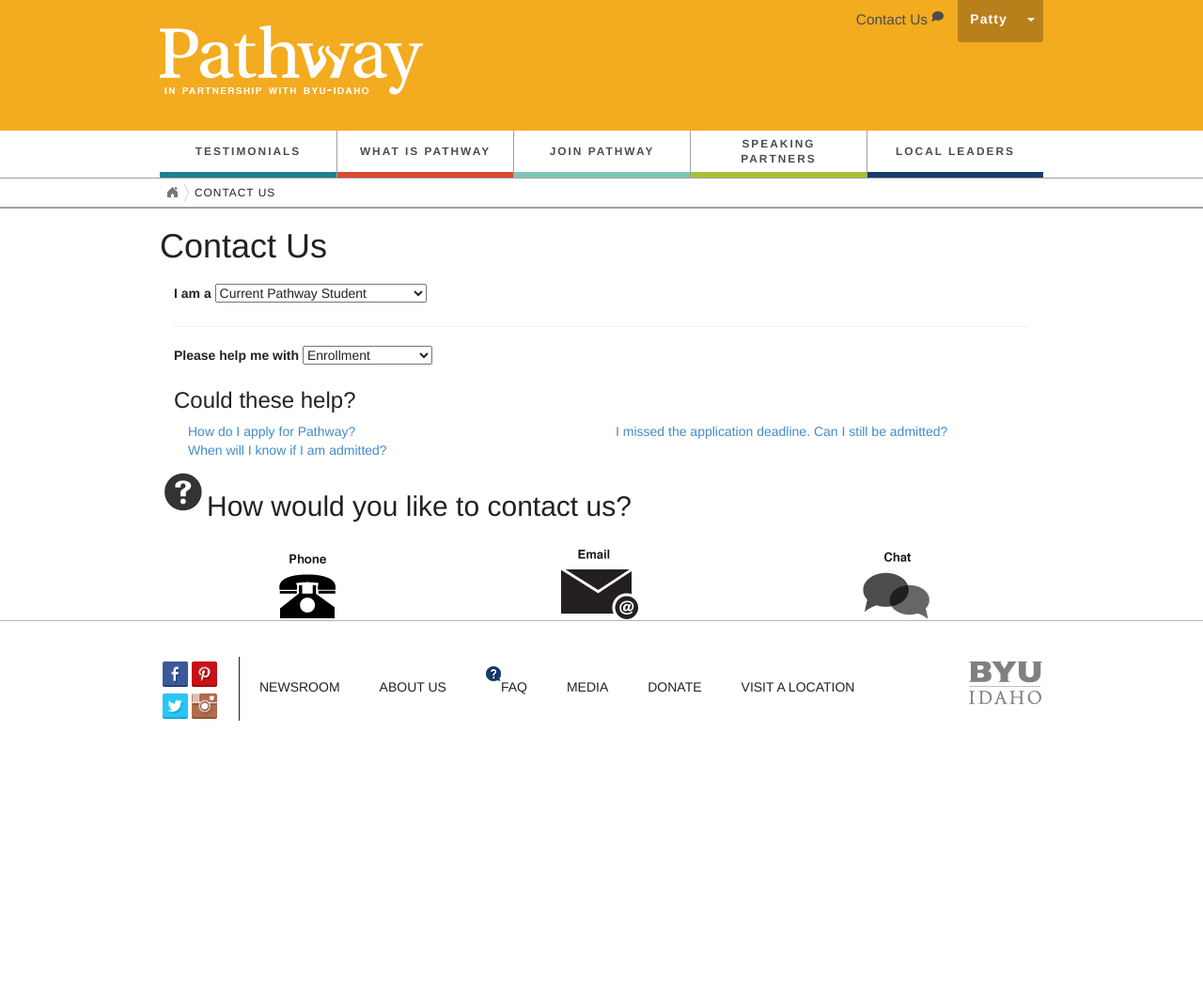
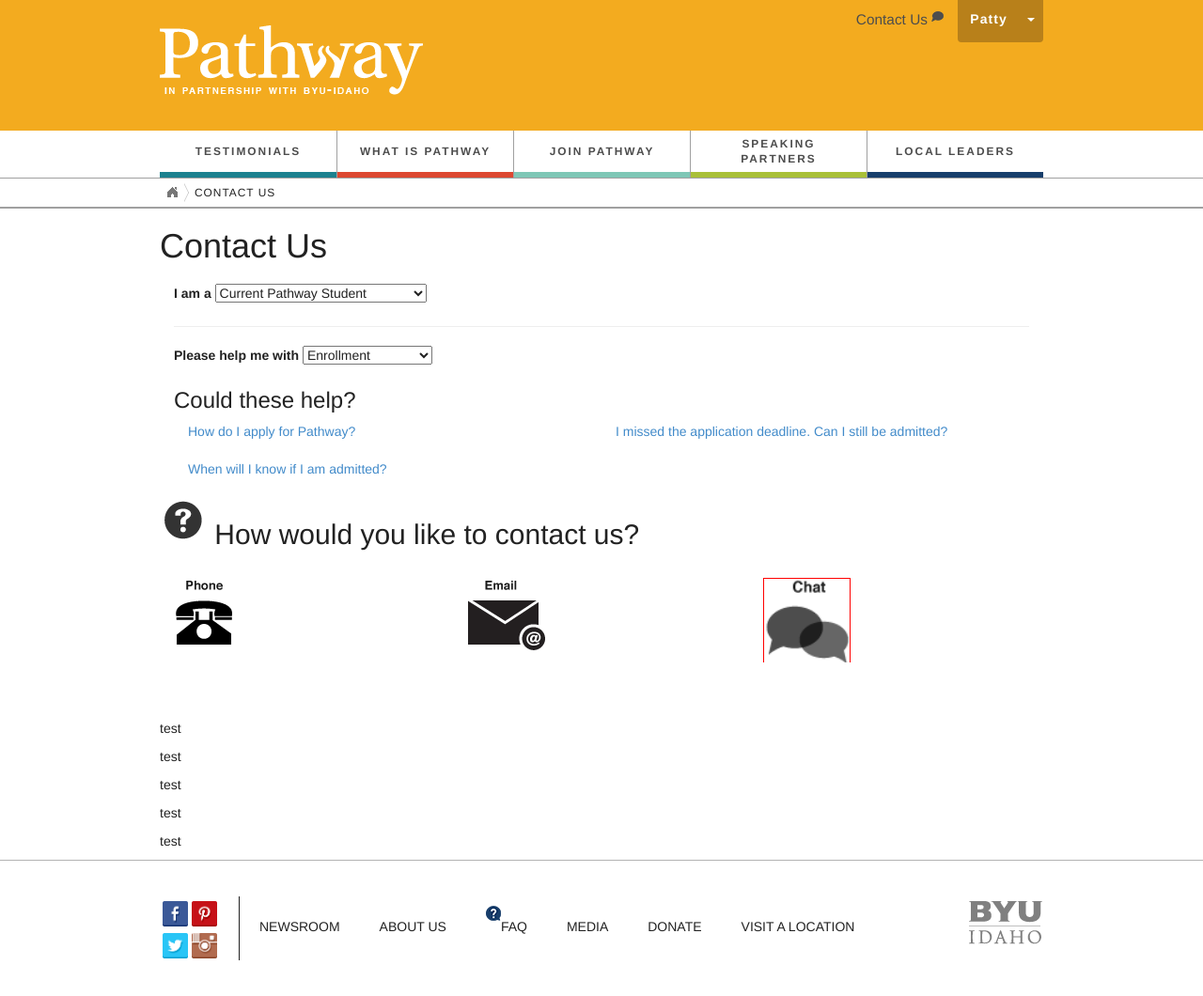
Before and after one commit to gordoman/pathway.lds.org-jekyll, a Jekyll site: the page built from jekyll-source/pages/contact-us/contact-us.html, in a window 1280 px wide. Shown: the whole page at 94% size. Built offline with Jekyll 4.4.1, drawn with Linux system fonts in a browser that asks for light colours; nearby versions of some CDN libraries; before the commit the page ends 900 px from its top, so only the background shows below that.

Commit message:
Still trying to handle the pictures

```diff
--- a/jekyll-source/pages/contact-us/contact-us.html
+++ b/jekyll-source/pages/contact-us/contact-us.html
@@ -35,7 +35,7 @@
 						<h3>Could these help?</h3>
 						<div class="col-lg-6 col-md-6 col-sm-6 col-xs-6">
 							<p>
-								<a href="#apply">How do I apply for Pathway?</a> <br/>
+								<a href="#apply">How do I apply for Pathway?</a> <br/><br/>
 								<a href="#admission">When will I know if I am admitted?</a>
 							</p>
 						</div>
@@ -48,16 +48,32 @@
 						<div id="admission"></div>
 						<div id="deadline"></div>
 					</div>
+					<hr/>
 				</form>
-				<hr/>
-				<h2><span class="more-help"></span>How would you like to contact us?</h2>
+				<h2><span class="more-help"></span> How would you like to contact us?</h2>
 				<br/>
 				<div>
-					<span class="recommanded"><a href=""><span id="Phone" class="col-lg-4 col-md-4 col-sm-4 col-xs-4"></span></a></span>
-					<span class="recommanded"><a href=""><span id="Email" class="col-lg-4 col-md-4 col-sm-4 col-xs-4"></span></a></span>
-					<span class="recommanded-on"><a href=""><span id="Chat" class="col-lg-4 col-md-4 col-sm-4 col-xs-4"></span></a></span>
+					<a href="" class="iconic col-lg-4 col-md-4 col-sm-4 col-xs-4"><img id="Phone" src="{{site.baseurl}}img/contact-us/Phone.png"/></a>
+					<a href="" class="iconic col-lg-4 col-md-4 col-sm-4 col-xs-4"><img id="Email" src="{{site.baseurl}}img/contact-us/Email.png"/></a>
+					<a href="" class="iconic col-lg-4 col-md-4 col-sm-4 col-xs-4"><img id="Chat" src="{{site.baseurl}}img/contact-us/Chat.png" class="recommended"/></a>
 				</div>
+				<p>test</p>
+				<p>test</p>
+				<p>test</p>
+				<p>test</p>
+				<p>test</p>
 			</div>
+			<script type="text/javascript">
+				$("#Phone").hover(function(){
+					$(this).attr('src','{{site.baseurl}}img/contact-us/Phone_hover.png');
+				});
+				$("#Email").hover(function(){
+					$(this).attr('src','{{site.baseurl}}img/contact-us/Email_hover.png');
+				});
+				$("#Chat").hover(function(){
+					$(this).attr('src','{{site.baseurl}}img/contact-us/Chat_hover.png');
+				});
+			</script>
 		</div>
 	</div>
 </div>
--- a/jekyll-source/styles/contact_us.scss
+++ b/jekyll-source/styles/contact_us.scss
@@ -7,37 +7,24 @@
 @import "sidebar";
 @import "BreadCrumb";
 
-#Phone {
+.iconic {
 	display: inline-block;
-	background-image: url("{{site.baseurl}}img/contact-us/Phone.png");
-	background-repeat: no-repeat;
-	background-position: center;
-	height: 75px;
-}
+	height: 150px;
 
-#Email {
-	display: inline-block;
-	background-image: url("{{site.baseurl}}img/contact-us/Email.png");
-	background-repeat: no-repeat;
-	background-position: center;
-	height: 75px;
-}
+	.recommended {
+		border-top: solid 1px red;
+		border-left: solid 1px red;
+		border-right: solid 1px red;
+		height: 90px;
+	}
 
-#Chat {
-	display: inline-block;
-	background-image: url("{{site.baseurl}}img/contact-us/Chat.png");
-	background-repeat: no-repeat;
-	background-position: center;
-	height: 75px;
-}
-
-.recommended-on {
-	display: inline-block;
-	background-image: url("{{site.baseurl}}img/contact-us/Recommended-Square.png");
-	background-repeat: no-repeat;
-	background-position: center;
-	height: 128px;
-	width: 125px;
+	.recommended::after {
+		display: block;
+		content: "recommended";
+		background-color: red;
+		color: white;
+		text-align: center;
+	}
 }
 
 .more-help {
@@ -47,6 +34,7 @@
 	background-position: center;
 	height: 50px;
 	width: 50px;
+	margin-top: 10px;
 }
 
 form div{
```
